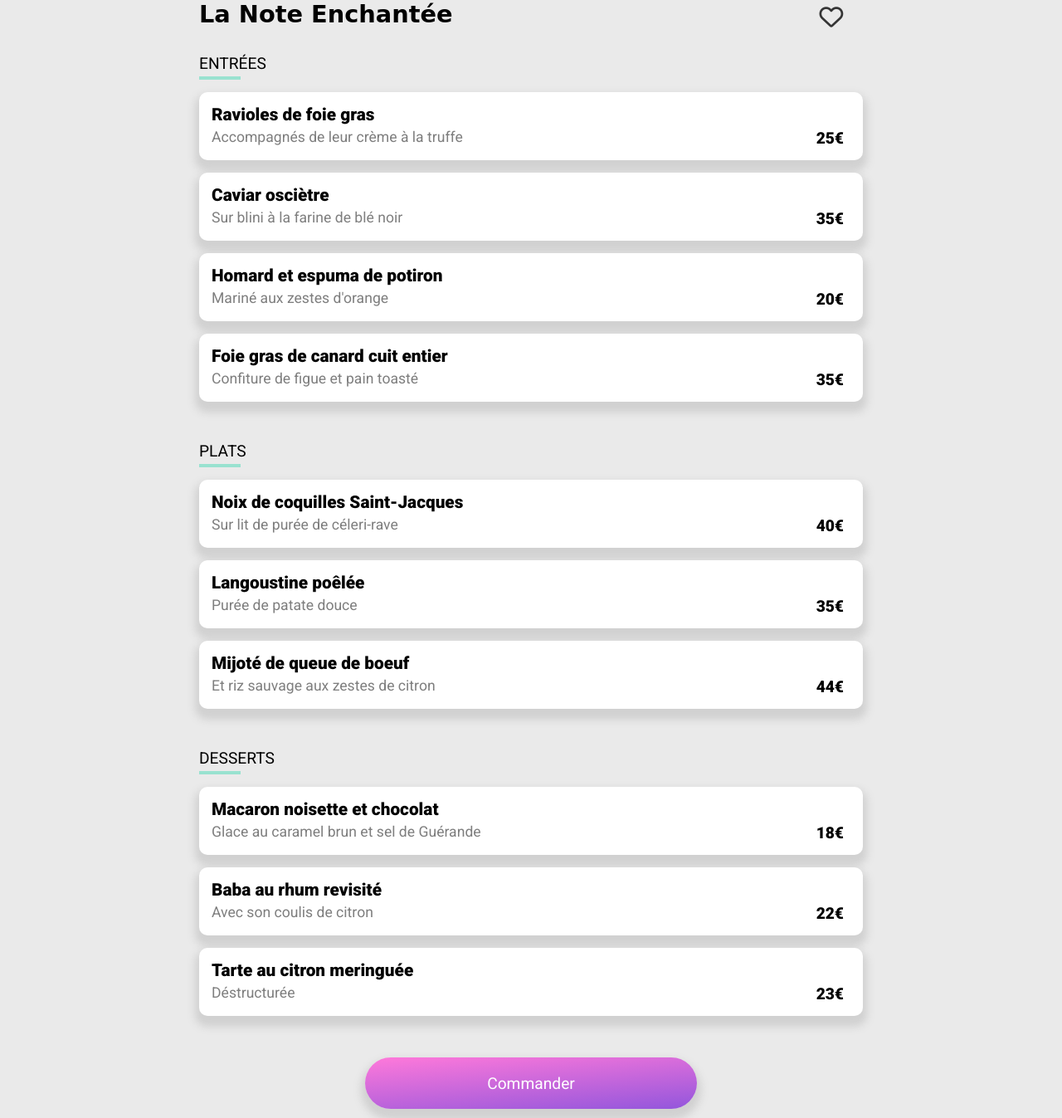
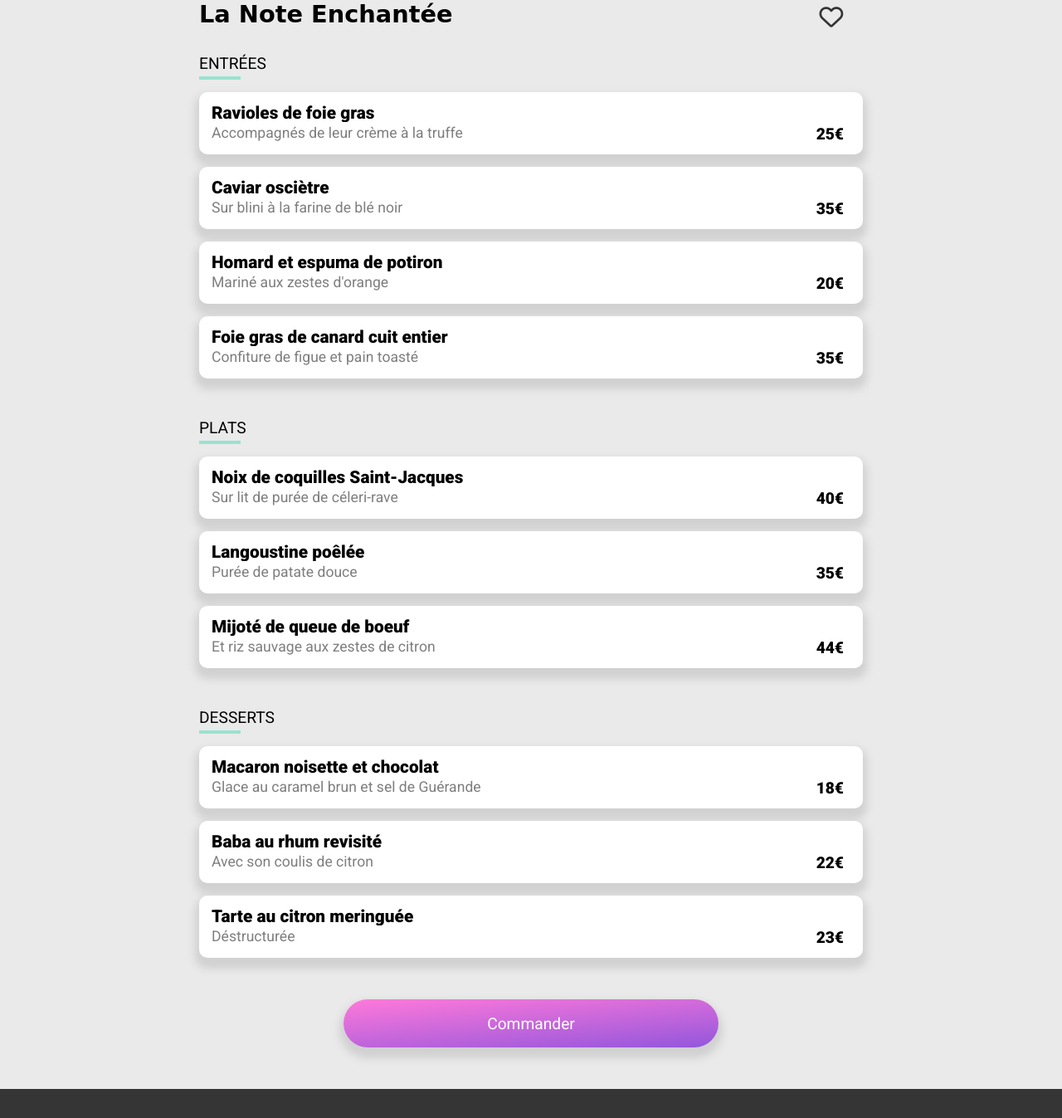
Before and after one commit to Burnlan/WilliamThal_3_05052021, a website: page restaurants/lanotenechantee.html in a window 1280 px wide. Shown: the part 430-1777 px from the top of the page at 83% size. Drawn offline with Linux system fonts and the light colour scheme; grey boxes are pictures that could not be loaded; a web font is replaced by a local one.

Commit message:
changed some buttons to divs to be w3c compliant

```diff
--- a/restaurants/lanotenechantee.html
+++ b/restaurants/lanotenechantee.html
@@ -37,12 +37,12 @@
       <div class="container container--resp">
         <div class="container--title">
         <h1>La Note Enchantée</h1>
-        <button class="btn-like">
+        <div class="btn-like">
           <i class="far fa-heart"></i><i class="fas fa-heart"></i>
-        </button></div>
+        </div></div>
         <div class="submenu__menu">
           <h2>Entrées</h2>
-          <button class="btn btn__menu">
+          <div class="btn btn__menu">
               <div class="info">
             <h3>Ravioles de foie gras</h3>
             <p>Accompagnés de leur crème à la truffe</p>
@@ -51,8 +51,8 @@
         <div class="btn__menu--checked">
               <i class="fas fa-check-circle"></i>
             </div>
-        </button>
-          <button class="btn btn__menu">
+        </div>
+          <div class="btn btn__menu">
               <div class="info">
             <h3>Caviar osciètre</h3>
             <p>Sur blini à la farine de blé noir</p>
@@ -61,8 +61,8 @@
         <div class="btn__menu--checked">
               <i class="fas fa-check-circle"></i>
             </div>
-        </button>
-          <button class="btn btn__menu">
+        </div>
+          <div class="btn btn__menu">
               <div class="info">
             <h3>Homard et espuma de potiron</h3>
             <p>Mariné aux zestes d'orange</p>
@@ -71,8 +71,8 @@
         <div class="btn__menu--checked">
               <i class="fas fa-check-circle"></i>
             </div>
-        </button>
-          <button class="btn btn__menu">
+        </div>
+          <div class="btn btn__menu">
               <div class="info">
             <h3>Foie gras de canard cuit entier</h3>
             <p>Confiture de figue et pain toasté</p>
@@ -81,11 +81,11 @@
         <div class="btn__menu--checked">
               <i class="fas fa-check-circle"></i>
             </div>
-        </button>
+        </div>
         </div>
         <div class="submenu__menu">
           <h2>Plats</h2>
-          <button class="btn btn__menu">
+          <div class="btn btn__menu">
               <div class="info">
             <h3>Noix de coquilles Saint-Jacques</h3>
             <p>Sur lit de purée de céleri-rave</p>
@@ -94,8 +94,8 @@
         <div class="btn__menu--checked">
               <i class="fas fa-check-circle"></i>
             </div>
-        </button>
-          <button class="btn btn__menu">
+        </div>
+          <div class="btn btn__menu">
               <div class="info">
             <h3>Langoustine poêlée</h3>
             <p>Purée de patate douce</p>
@@ -104,8 +104,8 @@
         <div class="btn__menu--checked">
               <i class="fas fa-check-circle"></i>
             </div>
-        </button>
-          <button class="btn btn__menu">
+        </div>
+          <div class="btn btn__menu">
               <div class="info">
             <h3>Mijoté de queue de boeuf</h3>
             <p>Et riz sauvage aux zestes de citron</p>
@@ -114,11 +114,11 @@
         <div class="btn__menu--checked">
               <i class="fas fa-check-circle"></i>
             </div>
-        </button>
+        </div>
         </div>
         <div class="submenu__menu">
           <h2>Desserts</h2>
-          <button class="btn btn__menu">
+          <div class="btn btn__menu">
               <div class="info">
             <h3>Macaron noisette et chocolat</h3>
             <p>Glace au caramel brun et sel de Guérande</p>
@@ -127,8 +127,8 @@
         <div class="btn__menu--checked">
               <i class="fas fa-check-circle"></i>
             </div>
-        </button>
-          <button class="btn btn__menu">
+        </div>
+          <div class="btn btn__menu">
               <div class="info">
             <h3>Baba au rhum revisité</h3>
             <p>Avec son coulis de citron</p>
@@ -137,8 +137,8 @@
         <div class="btn__menu--checked">
               <i class="fas fa-check-circle"></i>
             </div>
-        </button>
-          <button class="btn btn__menu">
+        </div>
+          <div class="btn btn__menu">
               <div class="info">
             <h3>Tarte au citron meringuée</h3>
             <p>Déstructurée</p>
@@ -147,10 +147,10 @@
         <div class="btn__menu--checked">
               <i class="fas fa-check-circle"></i>
             </div>
-        </button>
+        </div>
         </div>
 
-        <button class="btn btn__action">Commander</button>
+        <div class="btn btn__action">Commander</div>
       </div>
     </div>
 
--- a/sass/components/_buttons.scss
+++ b/sass/components/_buttons.scss
@@ -11,6 +11,7 @@
         @include linearGradient($clr-primary, $clr-secondary);
         padding: 1.2rem 1.6rem 1.2rem 1.6rem;
         min-width: 50%;
+        text-align: center;
     }
     &__explainer {
         border-radius: 20px;
@@ -53,6 +54,7 @@
                 width: 100%;
                 margin-bottom: 5px;
                 @include textEllipsis;
+                overflow: hidden;
             }
             p {
                 font-size: 1.1rem;
```
Also changed, not shown: index.html (+4 -4 lines), restaurants/alafrancaise.html (+21 -21 lines), restaurants/lapalettedugout.html (+21 -21 lines), restaurants/ledelicedessens.html (+21 -21 lines), css/style.css, 1 other file.
